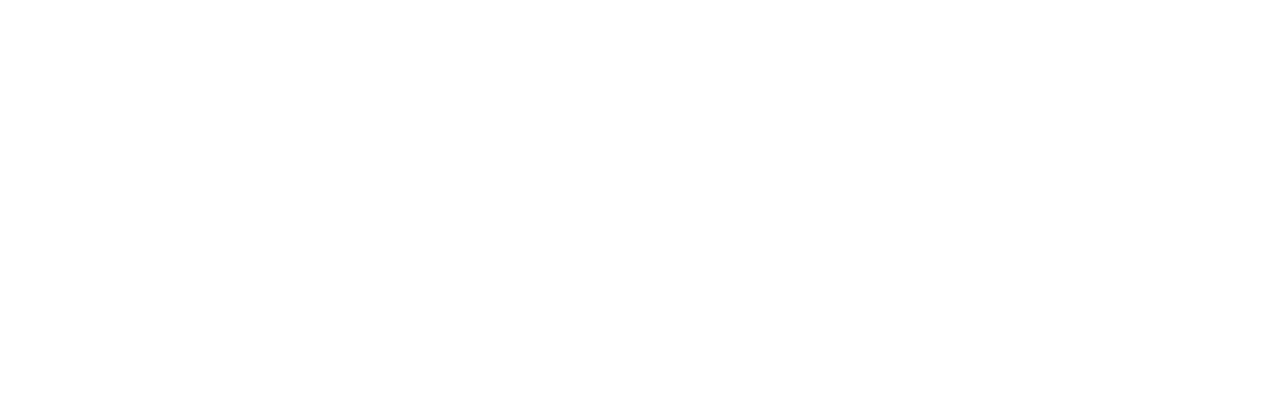
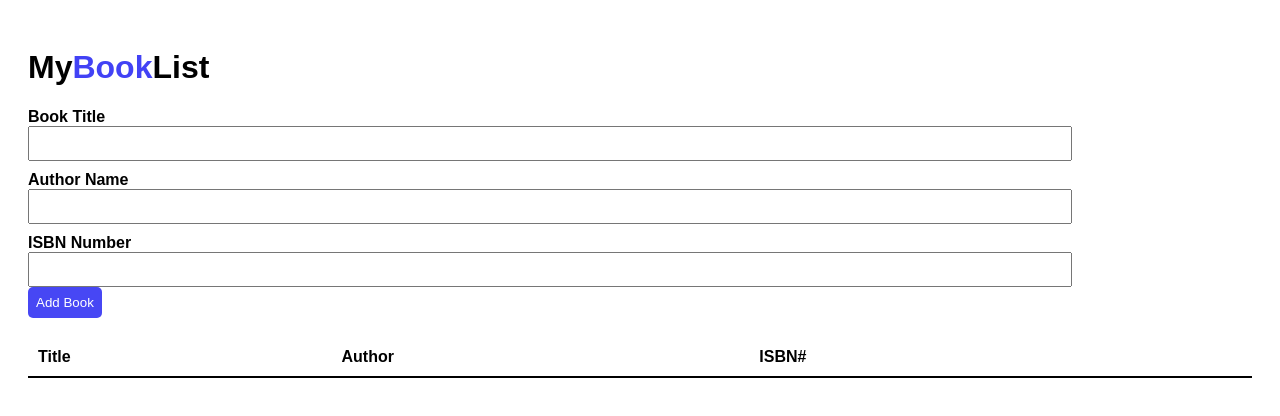
Before and after one commit to acciojob/book-list-Tathagat155, a website: page main.html in a window 1280 px wide. Drawn offline with Linux system fonts and the light colour scheme.

Commit message:
created a submission

```diff
--- a/main.html
+++ b/main.html
@@ -8,6 +8,37 @@
 
 <body>
 	<!-- the entire body must be written by student -->
+	<h1>My<span>Book</span>List</h1>
+
+  <div class="form-group">
+
+    <label for="id-title">Book Title</label>
+    <input type="text" id="id-title">
+
+    <label for="id-author">Author Name</label>
+    <input type="text" id="id-author">
+
+    <label for="id-isbn">ISBN Number</label>
+    <input type="text" id="id-isbn">
+
+    <button id="id-submit">Add Book</button>
+
+  </div>
+
+  <table class="table table-striped">
+    <thead>
+      <tr>
+        <th>Title</th>
+        <th>Author</th>
+        <th>ISBN#</th>
+        <th></th>
+      </tr>
+    </thead>
+
+    <tbody id="id-book-list">
+      <!-- Rows added dynamically -->
+    </tbody>
+  </table>
     <script type="text/javascript" src="./script.js">
 </script>
 
--- a/script.js
+++ b/script.js
@@ -1 +1,36 @@
 //your JS code here. If required.
+document.getElementById('id-submit').addEventListener('click', function () {
+
+      const title = document.getElementById('id-title').value;
+      const author = document.getElementById('id-author').value;
+      const isbn = document.getElementById('id-isbn').value;
+
+      if(title === "" || author === "" || isbn === ""){
+        alert("Please fill all the fields!");
+        return;
+      }
+
+      // Create row
+      const row = document.createElement('tr');
+
+      row.innerHTML = `
+        <td>${title}</td>
+        <td>${author}</td>
+        <td>${isbn}</td>
+        <td><button class="delete">&times</button></td>
+      `;
+
+      document.getElementById('id-book-list').appendChild(row);
+
+      // clear input fields
+      document.getElementById('id-title').value = "";
+      document.getElementById('id-author').value = "";
+      document.getElementById('id-isbn').value = "";
+    });
+
+    // Delete row using event delegation
+    document.getElementById('id-book-list').addEventListener('click', function(e){
+      if(e.target.classList.contains('delete')){
+        e.target.parentElement.parentElement.remove();
+      }
+    });
--- a/styles.css
+++ b/styles.css
@@ -1 +1,57 @@
 /*  your css code here. If applicable */
+body{
+      font-family: Arial, sans-serif;
+      padding: 20px;
+    }
+    h1 span{
+        color: rgb(66, 66, 245);
+    }
+    .form-group{
+      margin-bottom: 20px;
+    }
+    label{
+      font-weight: bold;
+      display: block;
+      margin-top: 10px;
+    }
+    input{
+      display: block;
+      padding: 8px;
+      width:80vw
+    }
+    button{
+        background-color: rgb(71, 71, 244);
+        border: none;
+        border-radius: 5px;
+        color: white;
+        cursor: pointer;
+        padding: 8px;
+    }
+    #id-submit:active {
+  border: 4px solid lightblue;
+		transition:0.3s
+}
+    .table{
+      width: 100%;
+      border-collapse: collapse;
+      margin-top: 20px;
+    }
+    thead{
+        border-bottom: 2px solid black;
+    }
+    .table th, .table td{
+      padding: 10px;
+      text-align: left;
+
+    }
+    tbody{
+        background-color: silver;
+    }
+    .delete{
+      background: red;
+      padding: 6px 12px;
+      color: white;
+      border: none;
+      cursor: pointer;
+      border-radius: 4px;
+    }
```
